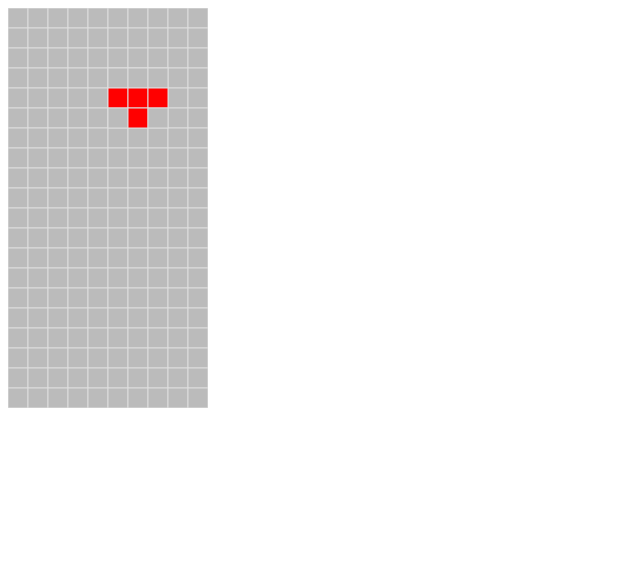
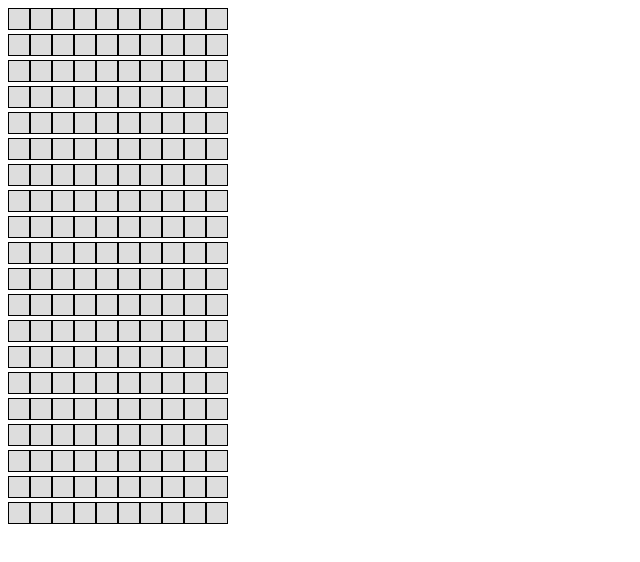
Before and after one commit to carlo-bruno/ga-wdi23-project-1, a plain HTML site: page index.html in a window 1280 px wide. Shown: the whole page, without its empty margins (0-640 px from the left). Drawn offline with Linux system fonts and the light colour scheme.

Commit message:
trying dom implementation, got board to show in dom

```diff
--- a/css/style.css
+++ b/css/style.css
@@ -1,3 +1,13 @@
 #game {
   /* background-color: #444; */
 }
+
+.cell {
+  border: 1px solid black;
+  width: 20px;
+  height: 20px;
+  background-color: #ddd;
+  display: inline-block;
+
+  margin: 0;
+}
--- a/index.html
+++ b/index.html
@@ -12,7 +12,7 @@
   </head>
   <body>
     <main>
-      <canvas id="game" width="200" height="400"> </canvas>
+      <div id="game"></div>
     </main>
 
     <script src="/js/app.js"></script>
--- a/js/app.js
+++ b/js/app.js
@@ -1,13 +1,12 @@
 console.log("app.js connected");
 
 const game = document.querySelector("#game");
-const ctx = game.getContext("2d");
-
-const colors = ["#bbb", "red"];
 
 const ROW = 20;
 const COL = 10;
 const SIZE = 20;
+
+let colors = [""];
 
 // create board
 let board = [];
@@ -15,26 +14,23 @@ for (let r = 0; r < ROW; r++) {
   board.push(new Array(COL).fill(0));
 }
 
-// draw indivitual cell
-function drawCell(x, y, value) {
-  ctx.fillStyle = colors[value];
-  ctx.fillRect(x * SIZE, y * SIZE, SIZE, SIZE);
+console.log(board);
 
-  ctx.strokeStyle = "#ddd";
-  ctx.strokeRect(x * SIZE, y * SIZE, SIZE, SIZE);
-}
+// show board to the DOM
+board.forEach((row, i) => {
+  let rowEl = document.createElement("div");
+  rowEl.classList.add("row" + i);
+  row.forEach((cell, i) => {
+    let cellEl = document.createElement("div");
+    cellEl.classList.add("cell");
+    cellEl.classList.add(cell);
+    // console.log(cellEl);
+    rowEl.appendChild(cellEl);
+  });
+  // debugger;
+  game.appendChild(rowEl);
+});
 
-let piece = [[0, 0, 0], [1, 1, 1], [0, 1, 0]]; // t - shape
+// color each cell
 
-// * @param matrix -> any grid, tetrominoes and board
-// go through each row and column, change cells fill color to value
-function drawMatrix(matrix, position) {
-  matrix.forEach((row, y) => {
-    row.forEach((value, x) => {
-      drawCell(x + position.x, y + position.y, value);
-    });
-  });
-}
-
-drawMatrix(board, { x: 0, y: 0 });
-drawMatrix(piece, { x: 5, y: 3 });
+//color matrix
```
